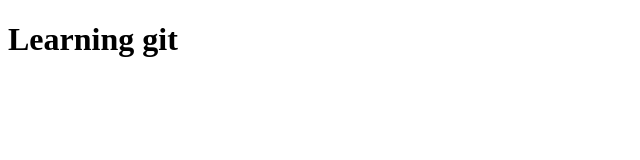
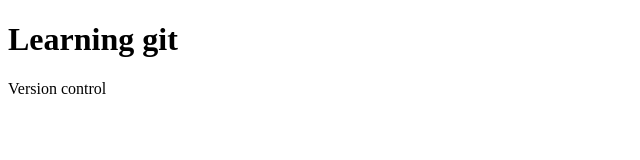
Before and after one commit to Kritica-rani/Demo1, a plain HTML site: page index.html in a window 1280 px wide. Shown: the whole page, without its empty margins (0-640 px from the left). Drawn offline with Linux system fonts and the light colour scheme.

Commit message:
added para

```diff
--- a/index.html
+++ b/index.html
@@ -8,5 +8,6 @@
   </head>
   <body>
     <h1>Learning git</h1>
+    <p>Version control</p>
   </body>
 </html>
```
